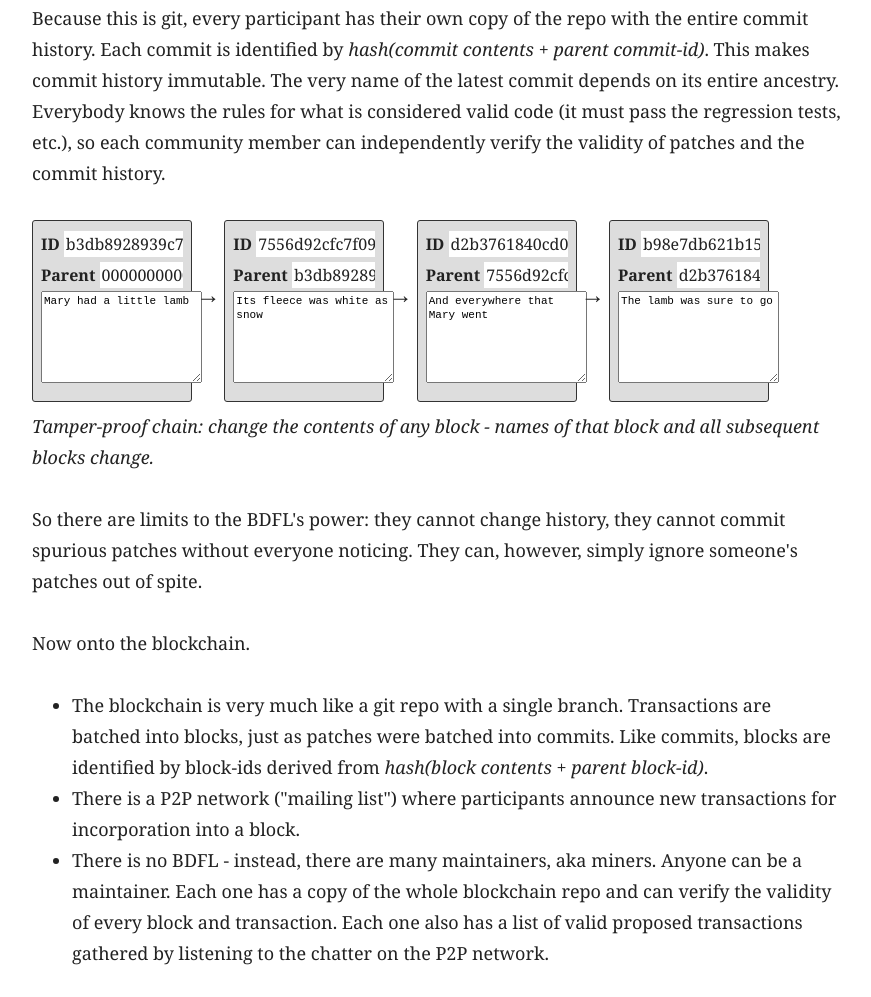
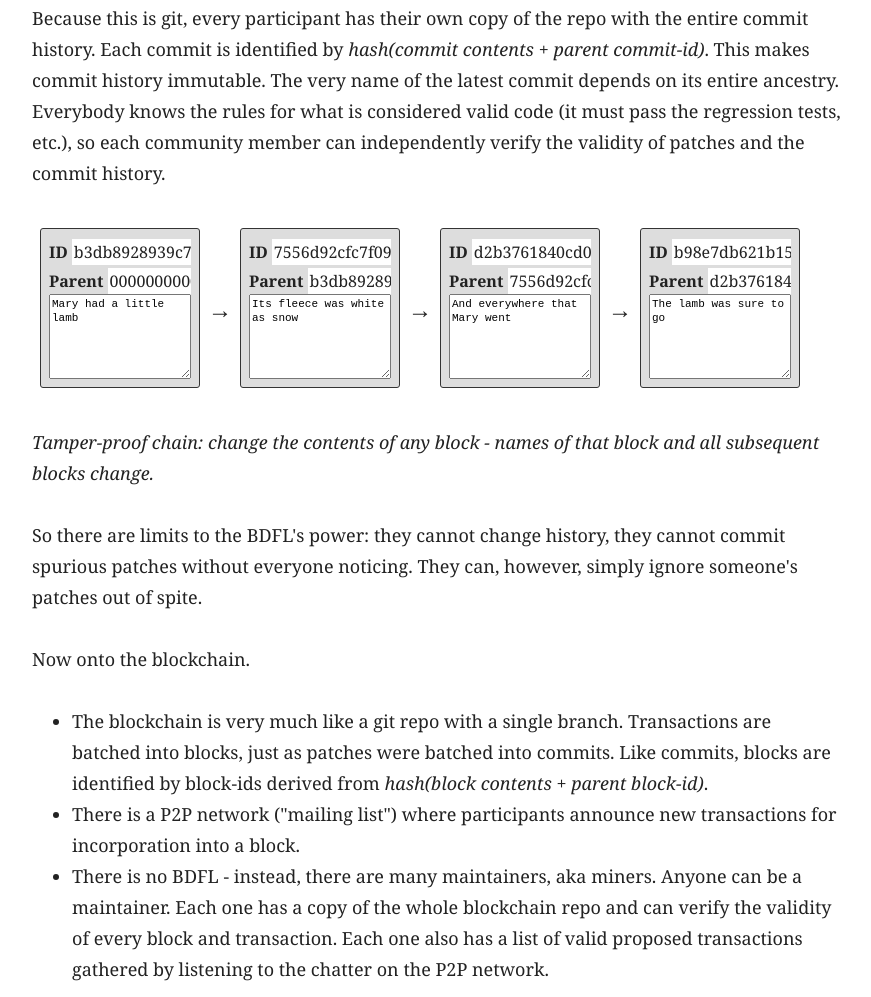
Before and after one commit to ganeshv/ganeshv.github.io, a website with bundled scripts: page blockchain-in-5-minutes/index.html in a window 1280 px wide. Shown: the part 803-1800 px from the top of the page, without its empty margins (203-1074 px from the left). Built offline with nearby package versions, Linux system fonts and the light colour scheme; files whose address does not match are found by name.

Commit message:
flexed the blockchain example

```diff
--- a/blockchain-in-5-minutes/css/blockchain.css
+++ b/blockchain-in-5-minutes/css/blockchain.css
@@ -1,15 +1,22 @@
-.container {
+.gcontainer {
     font-size: 16px;
-    height: 10em;
+    display: flex;
+    flex-flow: row wrap;
+    justify-content: flex-begin;
+    align-items: center;
 }
 
 .gitblock {
-    display: inline-block;
+    display: flex;
+    justify-content: space-around;
+    flex-flow: column;
     width: 10em;
+    height: 10em;
     border: 1px solid #333;
     border-radius: 3px;
     background-color: #ddd;
     padding: 0.5em;
+    margin: 0.5em;
 }
 
 .blockname, .blockparent {
@@ -21,9 +28,8 @@
 
 .blockarrow {
     font-size: 24px;
-    display: inline-block;
     width: 1em;
-    vertical-align: 80px;
+    margin: 0;
 }
 
 .gitblock textarea {
--- a/blockchain-in-5-minutes/index.html
+++ b/blockchain-in-5-minutes/index.html
@@ -37,7 +37,7 @@
 Because this is git, every participant has their own copy of the repo with the entire commit history. Each commit is identified by <i>hash(commit contents + parent commit-id)</i>. This makes commit history immutable. The very name of the latest commit depends on its entire ancestry. Everybody knows the rules for what is considered valid code (it must pass the regression tests, etc.), so each community member can independently verify the validity of patches and the commit history.
     </p>
 
-    <div class="container" id="blockchain">
+    <div class="gcontainer" id="blockchain">
     </div>
     <p><em>Tamper-proof chain: change the contents of any block - names of that block and all subsequent blocks change.</em></p>
     <p>
```
